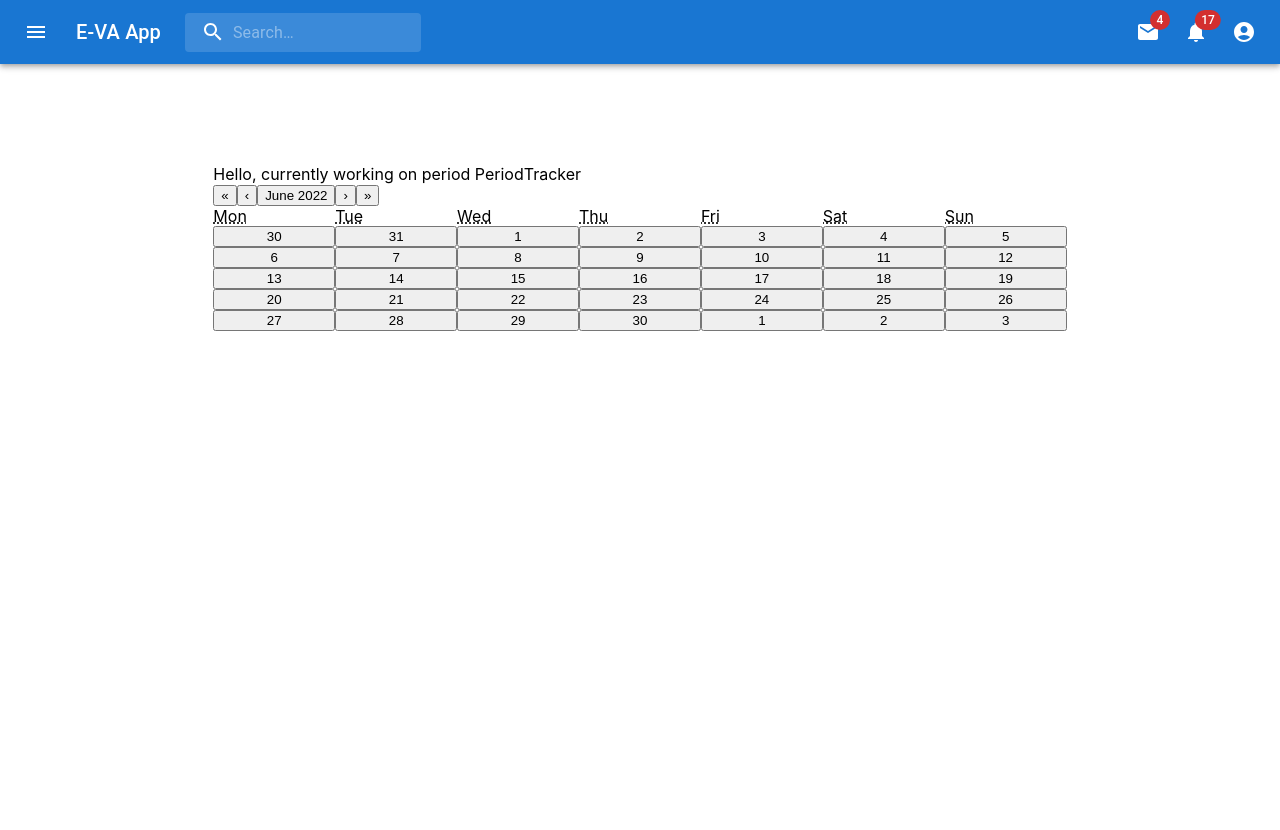
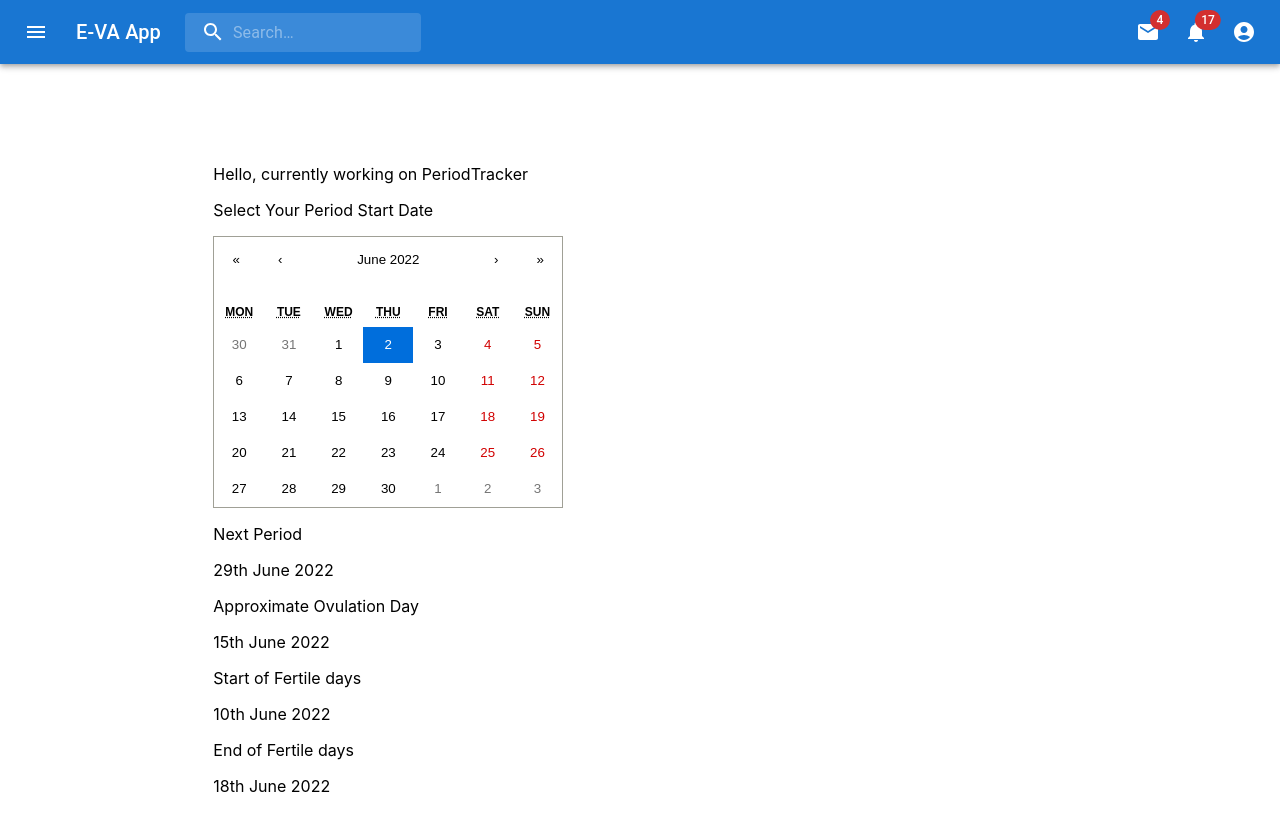
Before and after one commit to TechLabs-Berlin/st22-e-va, a React (Create React App) app in the folder EvaApp/: page /periodtracker in a window 1280 px wide. Shown: the top 830 px of the page. Built offline with nearby package versions, Linux system fonts and the light colour scheme.

Commit message:
Updated the calendar function & prediction

```diff
--- a/EvaApp/src/Component/Calendar.js
+++ b/EvaApp/src/Component/Calendar.js
@@ -69,3 +69,5 @@ function App() {
     </>
   );
 }
+
+export default App;
--- a/EvaApp/src/Pages/PeriodTracker.js
+++ b/EvaApp/src/Pages/PeriodTracker.js
@@ -1,4 +1,4 @@
-import Calendar from "react-calendar";
+import Calendar from "../Component/Calendar";
 import AppFrame from "../HigherOrderComponent/AppFrame";
 
 
@@ -6,7 +6,7 @@ import AppFrame from "../HigherOrderComponent/AppFrame";
 
 const PeriodTracker = () => {
     return <div>
-        Hello, currently working on period PeriodTracker
+        Hello, currently working on PeriodTracker
         <Calendar/>
 
     </div>
```
Also changed, not shown: EvaApp/src/App.js (+0 -26 lines).
